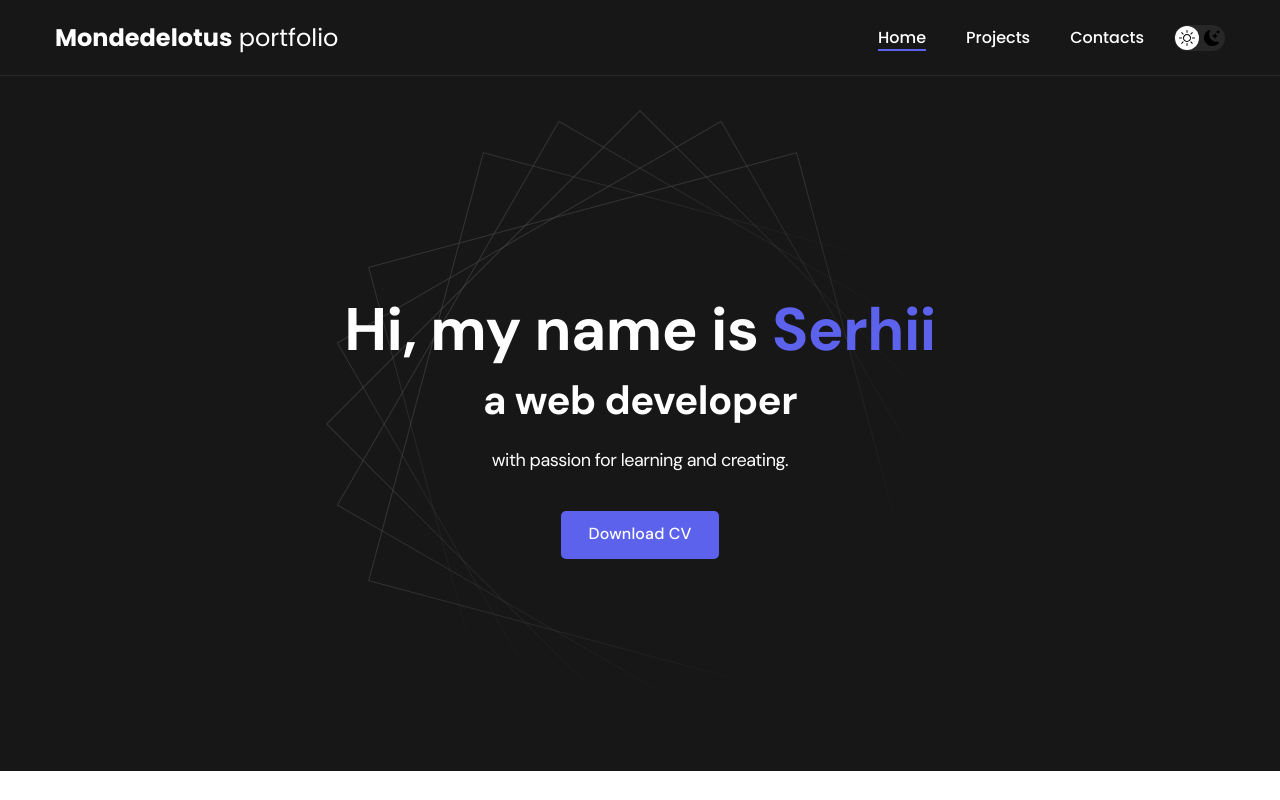
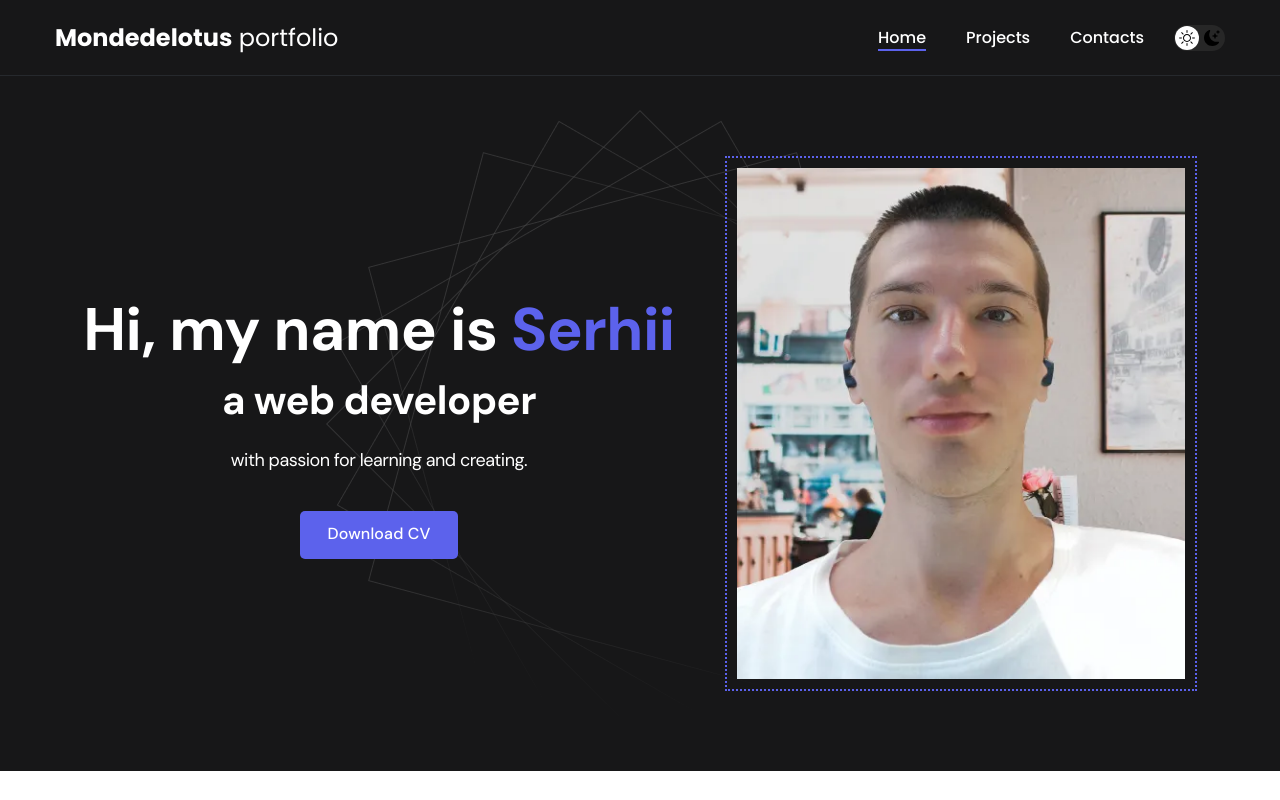
Before and after one commit to mondedelotus/react-portfolio, a React (Create React App) app: page /#/ in a window 1280 px wide. Shown: the top 800 px of the page. Built offline with nearby package versions, Linux system fonts and the light colour scheme.

Commit message:
added my picture to header

```diff
--- a/src/components/header/header.js
+++ b/src/components/header/header.js
@@ -1,20 +1,36 @@
 import "./styles.css";
+
+import me from "./../../img/me.webp";
 
 const Header = () => {
     return (
         <header className="header">
             <div className="header__wrapper">
+                <div className="content-part">
                     <h1 className="header__title">
-                <strong>Hi, my name is <em>Serhii</em></strong><br />
-                a web developer
+                        <strong>
+                            Hi, my name is <em>Serhii</em>
+                        </strong>
+                        <br />a web developer
                     </h1>
                     <div className="header__text">
                         <p>with passion for learning and creating.</p>
                     </div>
-            <a target="_blank" href="https://docs.google.com/document/d/1_ikJCpuJd_Of9Bn8HAg_Y7IpU4P02wtBozkuMtce-lw/edit?usp=sharing" className="btn">Download CV</a>
+                    <a
+                        target="_blank"
+                        rel="noreferrer"
+                        href="https://docs.google.com/document/d/1_ikJCpuJd_Of9Bn8HAg_Y7IpU4P02wtBozkuMtce-lw/edit?usp=sharing"
+                        className="btn"
+                    >
+                        Download CV
+                    </a>
+                </div>
+                <div className="picture-part">
+                    <img src={me} alt="me" width="468" height="533" />
+                </div>
             </div>
         </header>
     );
-}
+};
 
 export default Header;
--- a/src/components/header/styles.css
+++ b/src/components/header/styles.css
@@ -20,7 +20,28 @@
 
 .header__wrapper {
   padding: 0 15px;
-  max-width: 660px;
+  /* max-width: 660px; */
+  /* display: grid;
+  grid-template-columns: 3fr 2fr;
+  grid-auto-flow: row; */
+  display: flex;
+  gap: 50px;
+  align-items: center;
+}
+
+@media (max-width:768px) {
+  .header__wrapper {
+    flex-direction: column-reverse;
+  }
+}
+
+.picture-part {
+  border: 2px dotted var(--accent);
+}
+
+.picture-part img {
+  padding: 10px;
+  /* max-width: 400px; */
 }
 
 .header__title {
```
Also changed, not shown: src/img/me.webp (added). Lines whose indentation alone changed are shown as unchanged.
